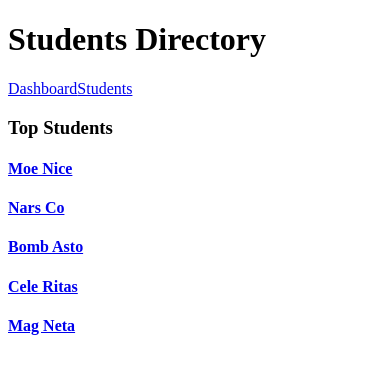
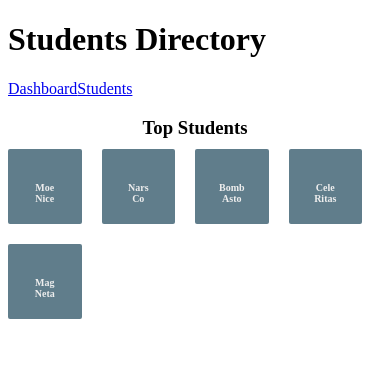
Before and after one commit to sychi77/Angular2App, an Angular app: page /dashboard in a window 390 px wide. Shown: the top 374 px of the page. Built offline with nearby package versions, Linux system fonts and the light colour scheme.

Commit message:
Add css for dashboard and student-detail components

```diff
--- /dev/null
+++ b/src/app/dashboard.component.css
@@ -0,0 +1,61 @@
+[class*='col-'] {
+    float: left;
+    padding-right: 20px;
+    padding-bottom: 20px;
+  }
+  [class*='col-']:last-of-type {
+    padding-right: 0;
+  }
+  a {
+    text-decoration: none;
+  }
+  *, *:after, *:before {
+    -webkit-box-sizing: border-box;
+    -moz-box-sizing: border-box;
+    box-sizing: border-box;
+  }
+  h3 {
+    text-align: center; margin-bottom: 0;
+  }
+  h4 {
+    position: relative;
+  }
+  .grid {
+    margin: 0;
+  }
+  .col-1-4 {
+    width: 25%;
+  }
+  .module {
+    padding: 20px;
+    text-align: center;
+    color: #eee;
+    max-height: 120px;
+    min-width: 120px;
+    background-color: #607D8B;
+    border-radius: 2px;
+  }
+  .module:hover {
+    background-color: #EEE;
+    cursor: pointer;
+    color: #607d8b;
+  }
+  .grid-pad {
+    padding: 10px 0;
+  }
+  .grid-pad > [class*='col-']:last-of-type {
+    padding-right: 20px;
+  }
+  @media (max-width: 600px) {
+    .module {
+      font-size: 10px;
+      max-height: 75px; }
+  }
+  @media (max-width: 1024px) {
+    .grid {
+      margin: 0;
+    }
+    .module {
+      min-width: 60px;
+    }
+  }
--- a/src/app/dashboard.component.ts
+++ b/src/app/dashboard.component.ts
@@ -1,11 +1,12 @@
 import { Component, OnInit } from '@angular/core';
 
 import { Student } from './student';
-import { StudentService }         from './student.service';
+import { StudentService } from './student.service';
 
 @Component({
   selector: 'my-dashboard',
-  templateUrl: './dashboard.component.html'
+  templateUrl: './dashboard.component.html',
+  styleUrls: ['./dashboard.component.css']
 })
 export class DashboardComponent implements OnInit{
     students: Student[] = [];
--- /dev/null
+++ b/src/app/student-detail.component.css
@@ -0,0 +1,29 @@
+label {
+    display: inline-block;
+    width: 3em;
+    margin: .5em 0;
+    color: #607D8B;
+    font-weight: bold;
+  }
+  input {
+    height: 2em;
+    font-size: 1em;
+    padding-left: .4em;
+  }
+  button {
+    margin-top: 20px;
+    font-family: Arial;
+    background-color: #eee;
+    border: none;
+    padding: 5px 10px;
+    border-radius: 4px;
+    cursor: pointer; cursor: hand;
+  }
+  button:hover {
+    background-color: #cfd8dc;
+  }
+  button:disabled {
+    background-color: #eee;
+    color: #ccc;
+    cursor: auto;
+  }
--- a/src/app/student-detail.component.ts
+++ b/src/app/student-detail.component.ts
@@ -7,7 +7,8 @@
 
 @Component({
   selector: 'student-detail',
-  templateUrl: './student-detail.component.html'
+  templateUrl: './student-detail.component.html',
+  styleUrls: ['./student-detail.component.css']
 })
 export class StudentDetailComponent implements OnInit{
     @Input() student: Student;
```
